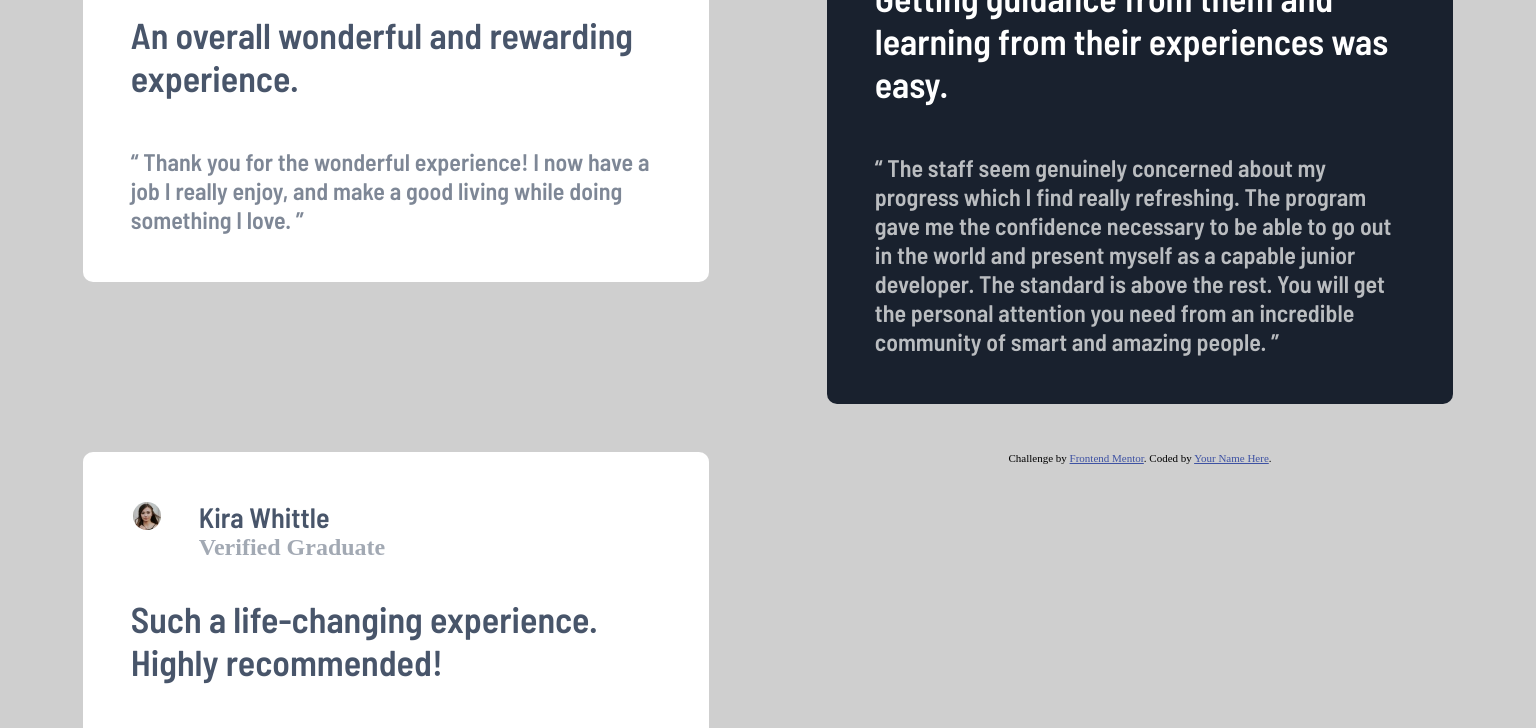
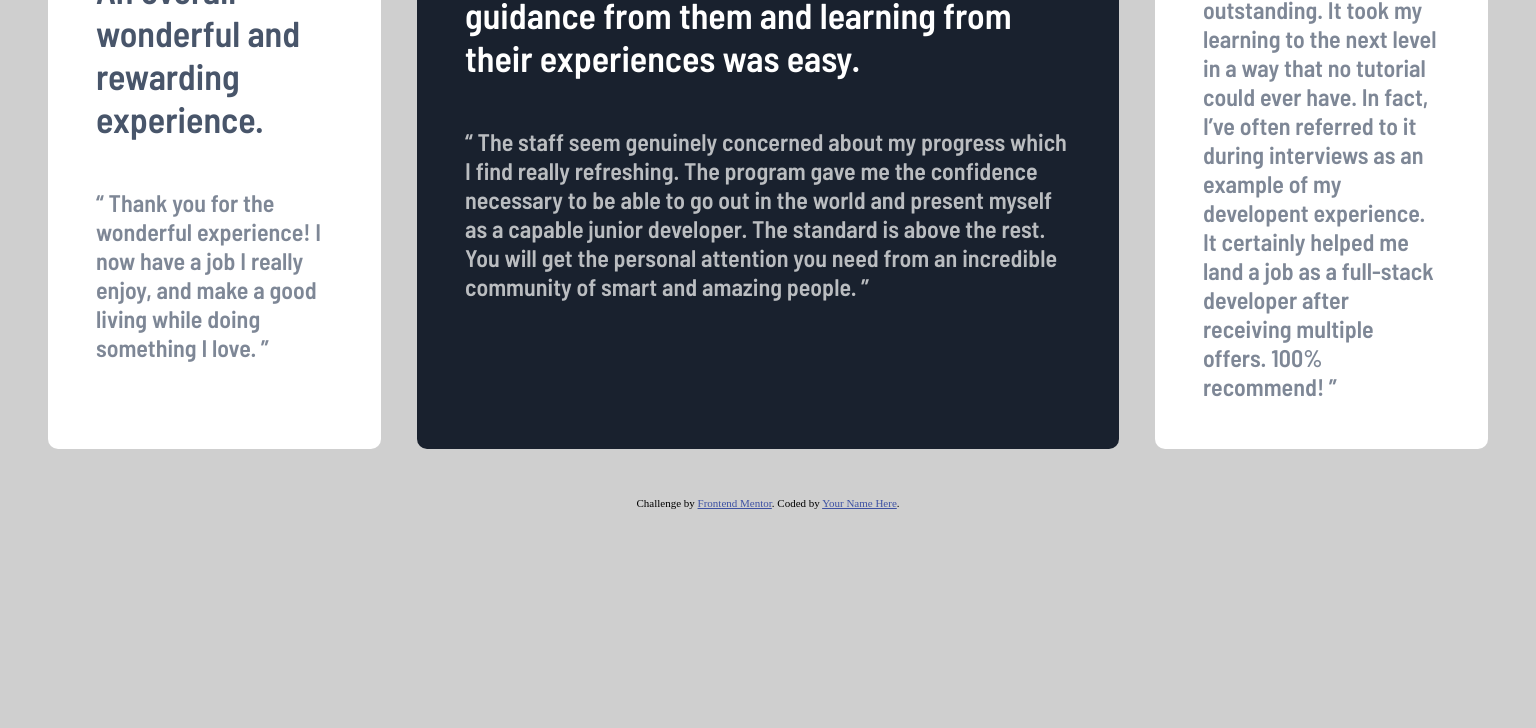
Before and after one commit to zastar23/testimonials-grid-section-main, a plain HTML site: page index.html in a window 1536 px wide. Shown: the part 1068-1796 px from the top of the page. After the commit the page ends 1577 px from the top, so only its background shows below. Drawn offline with Linux system fonts and the light colour scheme.

Commit message:
Complete.

```diff
--- a/index.html
+++ b/index.html
@@ -19,7 +19,7 @@
 </head>
 <body>
     <main class="main">
-        <article class="card background__accent__purple">
+        <article class="card background__accent__purple grid__span__2">
           <div class="flex">
               <div class="img__div">
                   <img src="images/image-daniel.jpg" alt="icon">
@@ -74,7 +74,7 @@
               while doing something I love. ”</p>
           </div>
         </article>
-        <article class="card dark__background">
+        <article class="card dark__background grid__span__2">
           <div class="flex">
               <div class="img__div">
                   <img src="images/image-patrick.jpg" alt="icon">
@@ -94,7 +94,7 @@
               an incredible community of smart and amazing people. ”</p>
           </div>
         </article>
-        <article class="card light__background">
+        <article class="card light__background position">
           <div class="flex">
               <div class="img__div">
                   <img src="images/image-kira.jpg" alt="icon">
@@ -116,11 +116,13 @@
                 experience. It certainly helped me land a job as a full-stack developer after receiving multiple offers.
                 100% recommend! ”</p>
             </div>
+          </div>
         </article>
-        <div class="attribution">
+    </main>
+    <footer class="footer">
+      <div class="attribution">
         Challenge by <a href="https://www.frontendmentor.io?ref=challenge" target="_blank">Frontend Mentor</a>.
         Coded by <a href="#">Your Name Here</a>.
-        </div>
-    </main>
-</body>
+    </footer>
+  </body>
 </html>
--- a/style.css
+++ b/style.css
@@ -28,7 +28,7 @@ body {
 }
 
 img {
-    width: 2rem;
+    width: 70%;
     border-radius: 40px;
     border: 2px solid #fff
 }
@@ -56,13 +56,11 @@ p {
 
 .main {
     display: grid;
-    gap: 2em;
+    gap: 1.5em;
     padding: 2em;
 }
 
 .card {
-    width: 90%;
-    margin: auto;
     padding: 2em;
     border-radius: 10px;
 }
@@ -100,9 +98,19 @@ p {
     color: var(--gray_blue);
 }
 
-@media (min-width: 700px) {
+@media (min-width: 1300px) {
     .main {
-        grid-template-columns: 1fr 1fr;
+        grid-template-columns: repeat(4, 1fr);
+    }
+
+    .grid__span__2 {
+        grid-column: span 2;
+    }
+
+    .position {
+        grid-column: 4 / 5;
+        grid-row: 1;
+        grid-row-end: 3;
     }
 
 }
```
